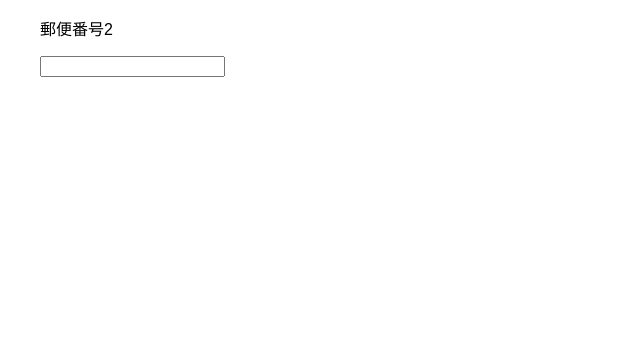
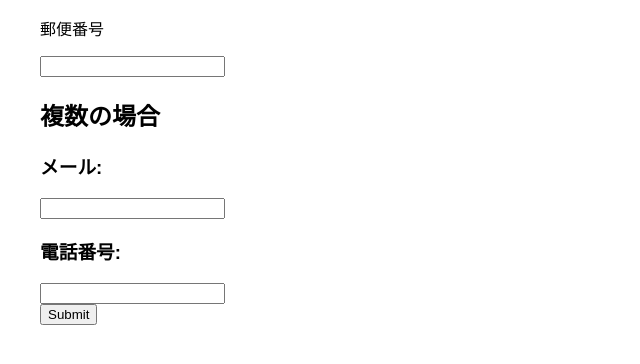
Before and after one commit to sakana-san/bookReact, a React (Create React App) app in the folder react/cli/input/: page / in a window 1280 px wide. Shown: the top 364 px of the page, without its empty margins (0-640 px from the left). Built offline with nearby package versions, Linux system fonts and the light colour scheme; the HTML template or start-up script is replaced by a standard one.

Commit message:
番号とメール複数の場合

```diff
--- a/react/cli/input/src/App.js
+++ b/react/cli/input/src/App.js
@@ -1,5 +1,6 @@
 import React  from 'react';
 import InputPostalCode from './input'
+import MultiInputPostalCode from './multi/input'
 import './App.css'
 
 class App extends React.Component {
@@ -7,6 +8,9 @@ class App extends React.Component {
     return (
       <div className="App">
         <InputPostalCode />
+        <div className="multi">
+          <MultiInputPostalCode />
+        </div>
       </div>
     );
   }
--- a/react/cli/input/src/input.js
+++ b/react/cli/input/src/input.js
@@ -18,7 +18,7 @@ export default class extends React.Component {
   render () {
     return(
       <div>
-        <p>郵便番号2</p>
+        <p>郵便番号</p>
         <input
           type="text"
           onChange={(e) => {
--- /dev/null
+++ b/react/cli/input/src/multi/FormInput.js
@@ -0,0 +1,87 @@
+import React from 'react';
+import PropTypes from 'prop-types';
+
+export default class extends React.Component {
+  constructor(props) {
+    super(props)
+    this.state = {
+      type: this.props.type,
+      name: this.props.name,
+      value: this.props.value,
+      flag: false
+    }
+  }
+  // プロパティの型を定義 (defaultの中に記述するにはstaticが必要)
+  static propTypes = {
+    name: PropTypes.string.isRequired,
+    title: PropTypes.string.isRequired,
+    value: PropTypes.string,
+    onChange: PropTypes.func
+  }
+
+  // プロパティの初期値を定義 (defaultの中に記述するにはstaticが必要)
+  static defaultProps = {
+    value: '',
+    onChange: null
+  }
+  handler (e) {
+    let target = e.target.value
+    let name = e.target.name
+    let shaping = this.checkValue(target, name)
+    this.setState({
+      value: shaping,
+      flag: true
+    })
+    this.props.onChange({
+      dispatchValue: target,
+      dispatchShaping: shaping,
+      dispatchName: name
+    })
+  }
+  checkValue (target, name) {
+    let targetValue = target
+    if (name === 'email') {
+      targetValue.replace(/[^\u0020-\u007e]+/g, '')
+      let emailShaping = /^[a-zA-Z0-9.!#$%&'*+/=?^_`{|}~-]+@[a-zA-Z0-9-]+(?:\.[a-zA-Z0-9-]+)*$/
+      return emailShaping.test(targetValue)
+    } else if (name === 'tel') {
+      targetValue.replace(/[^0-9-()]+/g, '')
+      let telShaping = /^[0-9-()+]+$/
+      return telShaping.test(targetValue)
+    }
+  }
+  checkMessage () {
+    let notice = null
+    if (this.state.flag === true) {
+      if (this.state.value) {
+        notice = <span>OK</span>
+      } else {
+        notice = <span>NG</span>
+      }
+      return notice
+    }
+  }
+  componentWillReceiveProps(newProps) {
+    this.setState({
+      type: newProps.type,
+      name: newProps.name,
+      value: newProps.value
+    })
+  }
+  render () {
+    let message = this.checkMessage()
+    return (
+      <div>
+        <h3>{ this.props.title }</h3>
+        <input
+          type={ this.state.text }
+          name={ this.state.name }
+          onChange={(e) => {
+            this.handler(e)
+          }}
+        />
+        <span>{ message }</span>
+      </div>
+    )
+  }
+}
--- /dev/null
+++ b/react/cli/input/src/multi/input.js
@@ -0,0 +1,60 @@
+import React from 'react';
+import FormInput from './FormInput';
+
+
+export default class extends React.Component {
+  constructor(props) {
+    super(props)
+    this.state = {
+      email: '',
+      tel: '',
+      allOk: false
+    }
+    this.oks = {}
+  }
+  handler (e) {
+    this.oks[e.dispatchName] = e.dispatchShaping
+    this.setState({
+      [e.dispatchName]: (this.oks[e.dispatchName]) ? e.dispatchValue : '',
+      allOk: this.oks['email'] && this.oks['email']
+    })
+  }
+  submitHandler () {
+    if (this.state.allOk === true) {
+      window.alert(JSON.stringify(this.state))
+    } else {
+      window.alert('正しく入力してください')
+    }
+  }
+  render () {
+    return(
+      <div>
+        <form onSubmit={() => {
+          this.submitHandler()
+        }}>
+          <h2>複数の場合</h2>
+          <FormInput
+            title="メール:"
+            type="text"
+            name="email"
+            value={ this.state.email }
+            onChange={(e) => {
+              this.handler(e)
+            }}
+          />
+          <span> { this.state.label } </span>
+          <FormInput
+            title="電話番号:"
+            type="number"
+            name="tel"
+            value={ this.state.tel }
+            onChange={(e) => {
+              this.handler(e)
+            }}
+          />
+          <input type="submit" />
+        </form>
+      </div>
+    )
+  }
+}
```
Also changed, not shown: 1 other file (tests, documents, lock files or other folders).
